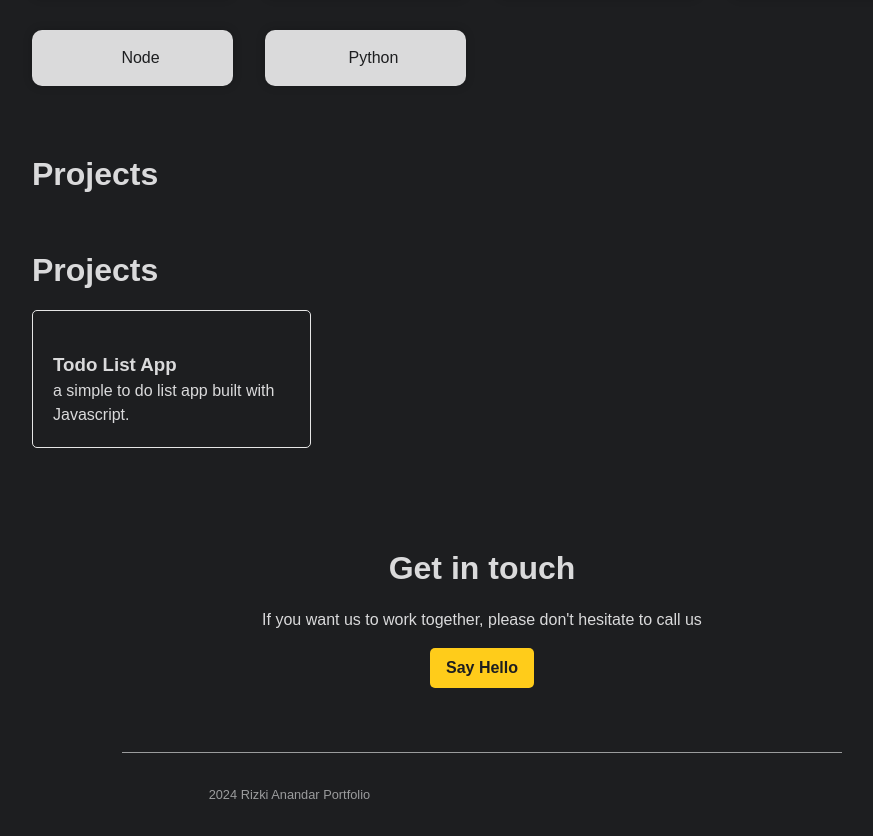
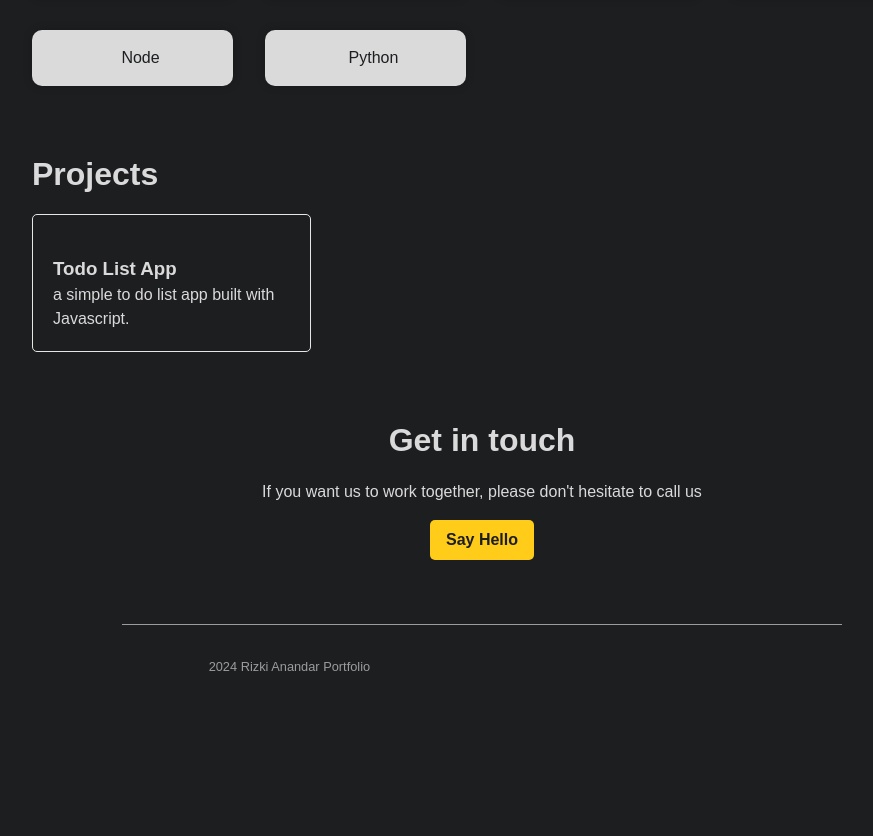
Before and after one commit to anandarex/my-portfolio, a Next.js app: page / in a window 1280 px wide. Shown: the part 1581-2417 px from the top of the page, without its empty margins (158-1031 px from the left). After the commit the page ends 2289 px from the top, so only its background shows below. Built offline with nearby package versions, Linux system fonts and the light colour scheme.

Commit message:
fix third changes phase 2

```diff
--- a/Components/projects.jsx
+++ b/Components/projects.jsx
@@ -2,8 +2,6 @@ import { projectData } from "./data";
 
 const Projects = () => {
     return (
-        <div className="projects-container">
-            <h2>Projects</h2>
             <div className="projects-container">
                 <h2>Projects</h2>
                 <div className="projects-grid">
@@ -22,7 +20,6 @@ const Projects = () => {
                     }
                 </div>
             </div>
-        </div>
     )
 }
 
```
